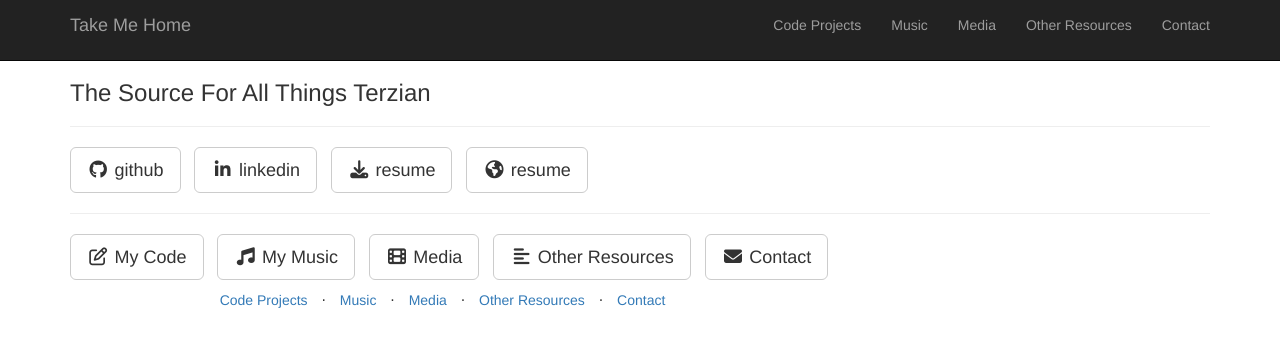
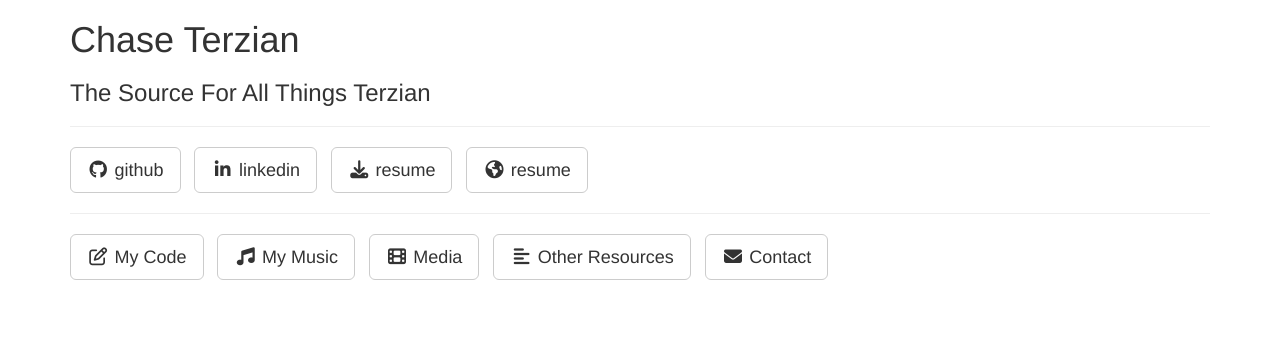
Before and after one commit to chaseterzian/chaseterzian.github.io, a Jekyll site: the page built from about.md, in a window 1280 px wide. Shown: the top 347 px of the page. Built offline with Jekyll 4.4.1, drawn with Linux system fonts in a browser that asks for light colours; nearby versions of some CDN libraries; library files that are not in the unit come from our copies.

Commit message:
code projects hold page

```diff
--- a/_includes/head.html
+++ b/_includes/head.html
@@ -6,7 +6,7 @@
     <meta name="description" content="{{ site.description }}">
     <meta name="author" content="{{ site.author }}">
 
-    <title>The Title</title>
+    <title>Chase Terzian</title>
 
     <!-- Bootstrap Core CSS -->
     <link href="css/bootstrap.min.css" rel="stylesheet">
--- a/_layouts/default.html
+++ b/_layouts/default.html
@@ -4,41 +4,6 @@
   {% include head.html %}
 
   <body>
-
-    <nav class="navbar navbar-inverse navbar-fixed-top" role="navigation">
-    <div class="container">
-        <!-- Brand and toggle get grouped for better mobile display -->
-        <div class="navbar-header page-scroll">
-            <button type="button" class="navbar-toggle" data-toggle="collapse" data-target="#bs-example-navbar-collapse-1">
-                <span class="sr-only">Toggle navigation</span>
-                <span class="icon-bar"></span>
-                <span class="icon-bar"></span>
-                <span class="icon-bar"></span>
-            </button>
-            <a class="navbar-brand page-scroll" href="#home"><p class="text-whiter">Take Me Home</p></a>
-        </div>
-        <!-- Collect the nav links, forms, and other content for toggling -->
-        <div class="collapse navbar-collapse" id="bs-example-navbar-collapse-1">
-            <ul class="nav navbar-nav navbar-right text-whiter">
-              <li>
-                    <a class="page-scroll" href="#about"><p class="text-whiter">Code Projects</p></a>
-                </li>
-                <li>
-                    <a class="page-scroll" href="#services"><p class="text-whiter">Music</p></a>
-                </li>
-                <li>
-                    <a class="page-scroll" href="#services"><p class="text-whiter">Media</p></a>
-                </li>
-                <li>
-                    <a class="page-scroll btn-wa" href="#services"><p class="text-whiter">Other Resources</p></a>
-                </li>
-                <li>
-                    <a class="page-scroll" href="#contact"><p class="text-whiter">Contact</p></a>
-                </li>
-            </ul>
-        </div>
-    </div>
-</nav>
 
 
 
@@ -69,11 +34,11 @@
 
               <div class="padtop50" />
               <div class="padtop50" />
-              <hr class="width60">
+              <hr class="width60" />
 
             <ul class="list-inline intro-social-buttons">
               <li>
-                <a href="" class="btn btn-default btn-lg"><i class="fa fa-edit fa-fw"></i> <span class="network-name">My Code</span></a>
+<a href="/code_projects.html" class="btn btn-default btn-lg"><i class="fa fa-edit fa-fw"></i> <span class="network-name">My Code</span></a>
               </li>
               <li>
                 <a href="" class="btn btn-default btn-lg"><i class="fa fa-music fa-fw"></i> <span class="network-name">My Music</span></a>
@@ -101,36 +66,4 @@
 
   </body>
 
-  <footer>
-    <div class="container text-center">
-        <div class="row">
-            <div class="col-md-8">
-                <ul class="list-inline">
-                    <li>
-                        <a href="">Code Projects</a>
-                    </li>
-                    <li class="footer-menu-divider">&sdot;</li>
-                    <li>
-                        <a href="">Music</a>
-                    </li>
-                    <li class="footer-menu-divider">&sdot;</li>
-                    <li>
-                        <a href="">Media</a>
-                    </li>
-                    <li class="footer-menu-divider">&sdot;</li>
-                    <li>
-                        <a href="">Other Resources</a>
-                    </li>
-                    <li class="footer-menu-divider">&sdot;</li>
-                    <li>
-                        <a href="">Contact</a>
-                    </li>
-                </ul>
-            </div>
-            <div class="col-md-4">
-            </div>
-        </div>
-    </div>
-</footer>
-
 </html>
--- a/css/landing-page.css
+++ b/css/landing-page.css
@@ -33,6 +33,9 @@
     color: #f8f8f8;
     background: url(../img/KBSepia.jpg) no-repeat center center;
     background-size: cover;
+}
+.bg2{
+    background-image: url(../img/KBSepia2.jpg) no-repeat center;
 }
 
 .intro-message {
```
Also changed, not shown: _layouts/code_projects.html (added, +10 -0 lines), code_projects.html (added, +97 -0 lines), css/style.css (+64 -0 lines), 1 other file.
